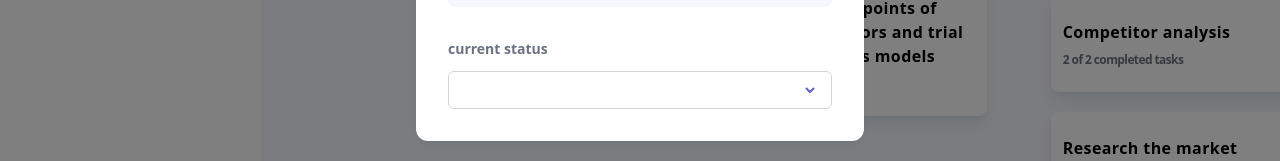
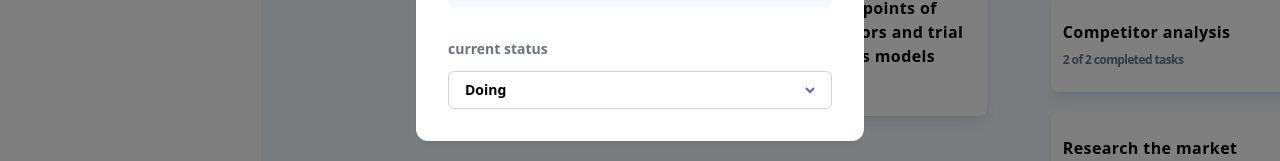
Before and after one commit to MAZINO001/Task_manager, a React (Vite) app in the folder taskmanager/: page / in a window 1280 px wide. Both pictures are taken after a click on the element 846 px from the left and 636 px from the top of the page. Shown: the part 592-753 px from the top of the page. Built offline with nearby package versions, Linux system fonts and the light colour scheme.

Commit message:
update 9.3

```diff
--- a/taskmanager/src/Modals/TaskModal.jsx
+++ b/taskmanager/src/Modals/TaskModal.jsx
@@ -3,6 +3,7 @@ import { useDispatch, useSelector } from "react-redux";
 import elepsis from "../Assets/icon-vertical-ellipsis.svg";
 import ElipsesMenu from "../components/ElipsesMenu";
 import Subtask from "../components/Subtask";
+import boardsSlice from "../Redux/boardsSlice";
 export default function TaskModal({ colIndex, taskIndex, setIsTaskModalOpen }) {
   const dispatch = useDispatch();
   const boards = useSelector((state) => state.boards);
@@ -21,6 +22,7 @@ export default function TaskModal({ colIndex, taskIndex, setIsTaskModalOpen }) {
   const [status, setStatus] = useState(task.status);
   const [newColIndex, setnewColIndex] = useState(columns.indexOf(col));
   const [elipsisMenuOpen, setelipsisMenuOpen] = useState(false);
+  const [isDeleteModalOpen, setisDeleteModalOpen] = useState(false);
 
   const setOpenEditModal = () => {
     //later
@@ -33,8 +35,26 @@ export default function TaskModal({ colIndex, taskIndex, setIsTaskModalOpen }) {
     setStatus(e.target.value);
     setnewColIndex(e.target.selectIndex);
   };
+  const onClose = (e) => {
+    if (e.target !== e.currentTarget) {
+      return;
+    }
+    dispatch(
+      boardsSlice.actions.setTaskStatus({
+        taskIndex,
+        colIndex,
+        newColIndex,
+        status,
+      })
+    );
+    setIsTaskModalOpen(false);
+  };
+
   return (
-    <div className="fixed right-0 left-0 top-0 px-2 py-4 overflow-scroll scrollbar-hide z-50 bottom-0 justify-center items-center flex bg-[#00000080]">
+    <div
+      onClick={onClose}
+      className="fixed right-0 left-0 top-0 px-2 py-4 overflow-scroll scrollbar-hide z-50 bottom-0 justify-center items-center flex bg-[#00000080]"
+    >
       <div className="scrollbar-hide  overflow-y-scroll max-h-[95vh] my-auto bg-white dark:bg-[#2b2c37] text-black dark:text-white font-bold shadow-md shadow-[#364e7e1a] max-w-md mx-auto w-full px-8 py-8 rounded-xl ">
         {/* modal section  */}
         <div className="relative flex justify-between w-full items-center">
@@ -84,9 +104,11 @@ export default function TaskModal({ colIndex, taskIndex, setIsTaskModalOpen }) {
             value={status}
             onChange={onChange}
           >
-            {columns.map((column, i) => {
-              <option className="status-option">{column.name}</option>;
-            })}
+            {columns.map((column, i) => (
+              <option className="status-option" key={i}>
+                {column.name}
+              </option>
+            ))}
           </select>
         </div>
       </div>
```
